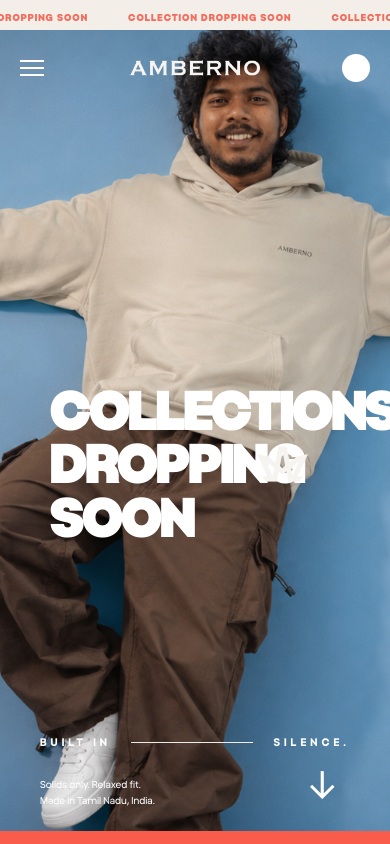
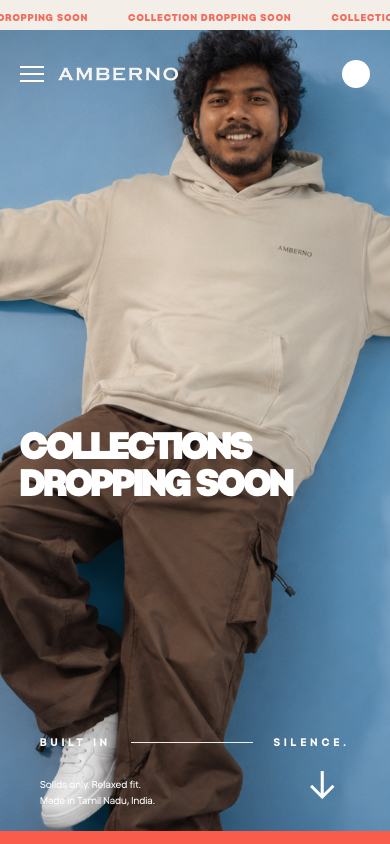
Before and after one commit to HARIBABU3598/Amberno, a React (Vite) app: page / in a window 390 px wide. Built offline with nearby package versions, Linux system fonts and the light colour scheme.

Commit message:
fix: navbar left-aligned on desktop and mobile, align heading text with crown logo baseline

```diff
--- a/src/components/Hero/Hero.css
+++ b/src/components/Hero/Hero.css
@@ -70,15 +70,18 @@
 
 /* NAVBAR */
 
+/* NAVBAR — Logo on far left, links beside it, shop pushed right */
+
 .hero-navbar {
   position: absolute;
   top: 60px;
   left: 45px;
   right: 45px;
 
-  display: grid;
-  grid-template-columns: 1fr auto 1fr;
+  display: flex;
   align-items: center;
+  justify-content: flex-start;
+  gap: 0;
 
   z-index: 100;
 }
@@ -86,21 +89,24 @@
 /* LOGO */
 
 .logo-wrapper {
-  justify-self: start;
+  flex-shrink: 0;
 }
 
 .brand-name {
   width: 210px;
   height: auto;
   display: block;
+  flex-shrink: 0;
+  margin-right: 50px;
 }
 
-/* CENTER MENU */
+/* NAV LINKS — sit right after the logo */
 
 .hero-nav-links {
-  justify-self: center;
   display: flex;
   gap: 40px;
+  flex: 1;
+  justify-content: flex-start;
 }
 
 .hero-nav-links a {
@@ -136,14 +142,19 @@
   border-radius: 50%;
 }
 
-/* MAIN TEXT */
+/* MAIN TEXT + ICON INLINE — both aligned to same bottom baseline */
 
 .hero-content {
   position: absolute;
   left: 50px;
+  right: 50px;
   top: 55%;
   transform: translateY(-50%);
   z-index: 40;
+
+  display: flex;
+  align-items: flex-end;
+  gap: 30px;
 }
 
 .hero-content h1 {
@@ -154,21 +165,16 @@
 
   line-height: 0.95;
   letter-spacing: -2px;
+  margin: 0;
 }
 
-/* RIGHT CROWN */
+/* ICON — inline, aligned to bottom of text */
 
 .floating-logo {
-  position: absolute;
-
   width: 55px;
-
-  right: 80px;
-  top: 55%;
-
-  transform: translateY(-50%);
-
+  flex-shrink: 0;
   z-index: 40;
+  margin-bottom: 4px;
 }
 
 /* BOTTOM LINE */
@@ -355,6 +361,7 @@
 
 @media (max-width: 768px) {
 
+  /* Mobile navbar: hamburger | logo | shop — all left-biased */
   .hero-navbar {
     position: absolute;
     top: 60px;
@@ -363,35 +370,59 @@
 
     display: flex;
     align-items: center;
-    justify-content: center;
+    justify-content: flex-start;
+    gap: 0;
 
     z-index: 100;
   }
 
-  /* Left hamburger */
+  /* Hamburger on far left */
   .mobile-menu-toggle {
     display: flex;
-    position: absolute;
-    left: 0;
+    flex-shrink: 0;
+    order: 0;
   }
 
-  /* Center logo */
+  /* Logo right after hamburger */
   .brand-name {
-    width: 130px;
-    margin: 0 auto;
+    width: 120px;
+    margin-left: 14px;
+    margin-right: 0;
+    flex-shrink: 0;
+    flex: 0;
+    order: 1;
   }
 
-  /* Right profile */
+  /* Nav links hidden on mobile */
+  .hero-nav-links {
+    display: none;
+  }
+
+  /* Shop pushed to far right */
   .hero-shop {
-    position: absolute;
-    right: 0;
+    flex-shrink: 0;
+    margin-left: auto;
+    order: 2;
   }
 
   .hero-shop span {
     display: none;
   }
 
-  .hero-nav-links {
-    display: none;
+  /* Mobile: heading + icon aligned to bottom baseline */
+  .hero-content {
+    left: 20px;
+    right: 20px;
+    gap: 16px;
+    align-items: flex-end;
+  }
+
+  .hero-content h1 {
+    font-size: 2.4rem;
+  }
+
+  .floating-logo {
+    width: 42px;
+    margin-bottom: 3px;
   }
 }
```
